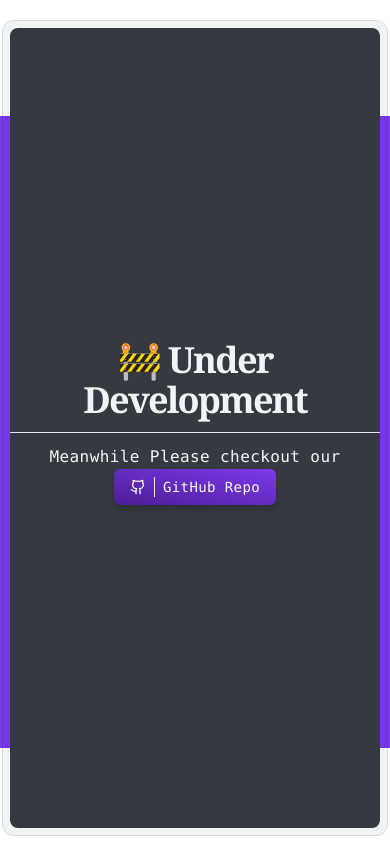
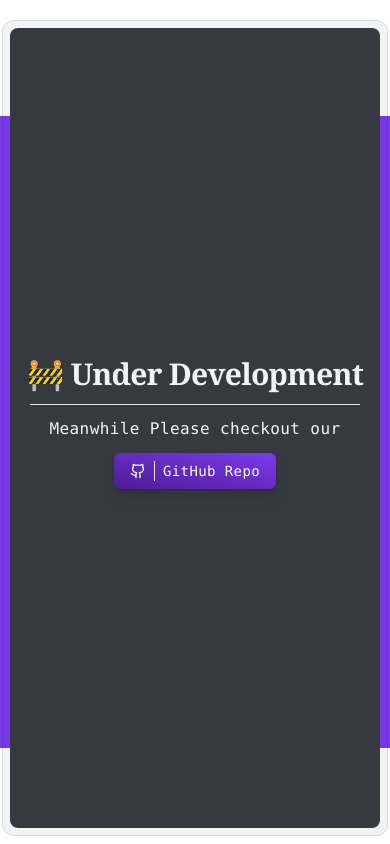
Before and after one commit to arpitv970/blog-app-frontend, a Next.js app: page / in a window 390 px wide. Shown: the part 804-1648 px from the top of the page. Built offline with nearby package versions, Linux system fonts and the light colour scheme.

Commit message:
updated minor ui fixes in under dev section

```diff
--- a/components/shared/fallback/under-development.tsx
+++ b/components/shared/fallback/under-development.tsx
@@ -11,13 +11,13 @@ export const UnderDevelopment: React.FC<IUnderDevelopmen> = ({
 }) => {
   return (
     <div className={cn("", className)}>
-      <p className="text-4xl font-black font-serif tracking-tighter">
+      <p className="text-3xl lg:text-4xl text-pretty font-bold lg:font-black font-serif tracking-tight lg:tracking-tighter">
         🚧 Under Development
       </p>
       {children ? (
-        <div className="my-3">
+        <div className="my-3 px-5">
           <Separator />
-          <div className="my-3 tracking-wide font-mono text-center mx-auto">
+          <div className="my-3 tracking-wide font-mono text-center mx-auto flex flex-wrap justify-center items-center gap-3">
             {children}
           </div>
         </div>
```
